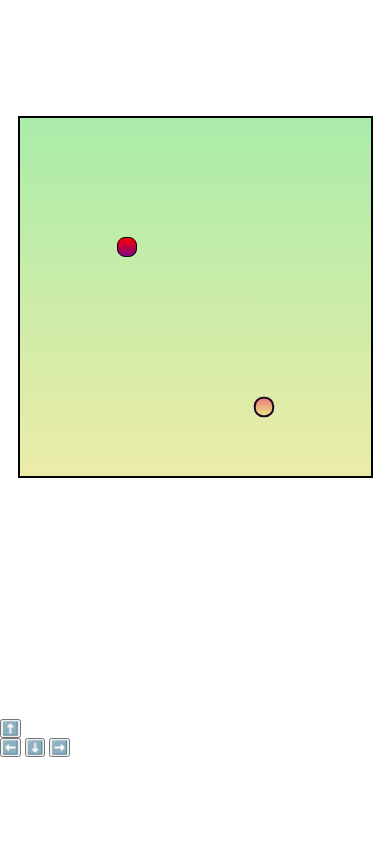
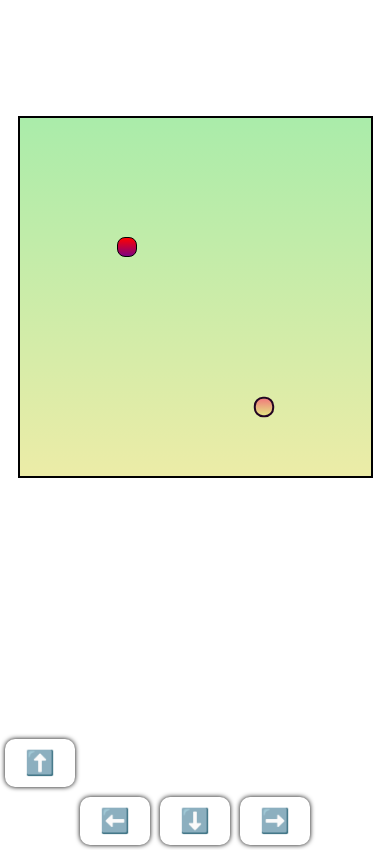
Before and after one commit to kavyasaini11/SNAKE-GAME, a plain HTML site: page index.html in a window 390 px wide. Shown: the part 125-975 px from the top of the page. Before the commit the page ends 882 px from the top, so only its background shows below. Drawn offline with Linux system fonts and the light colour scheme; a web font is replaced by a local one.

Commit message:
Update style.css

```diff
--- a/style.css
+++ b/style.css
@@ -60,3 +60,32 @@
     border: .25vmin solid black;
     border-radius: 8px;
 }
+
+#controls {
+  display: none;
+  margin-top: 15px;
+}
+
+#controls button {
+  font-size: 24px;
+  background: #fff;
+  color: black;
+  border: none;
+  border-radius: 10px;
+  padding: 10px 20px;
+  margin: 5px;
+  box-shadow: 0px 0px 5px #000;
+}
+
+#controls .middle {
+  display: flex;
+  justify-content: center;
+  align-items: center;
+}
+
+/* Show controls only on small screens */
+@media (max-width: 768px) {
+  #controls {
+    display: block;
+  }
+}
```
